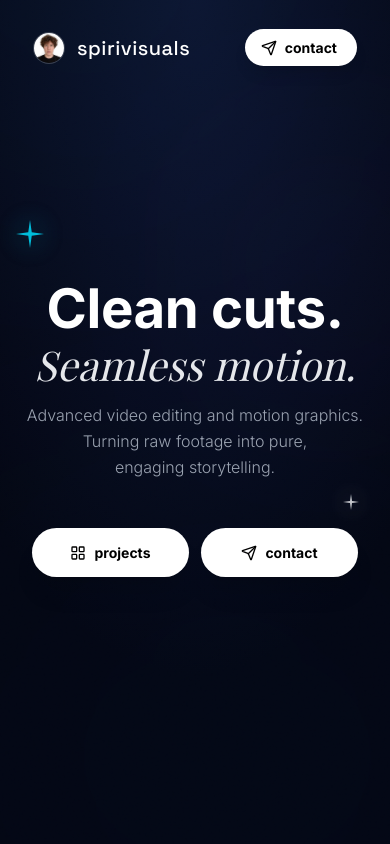
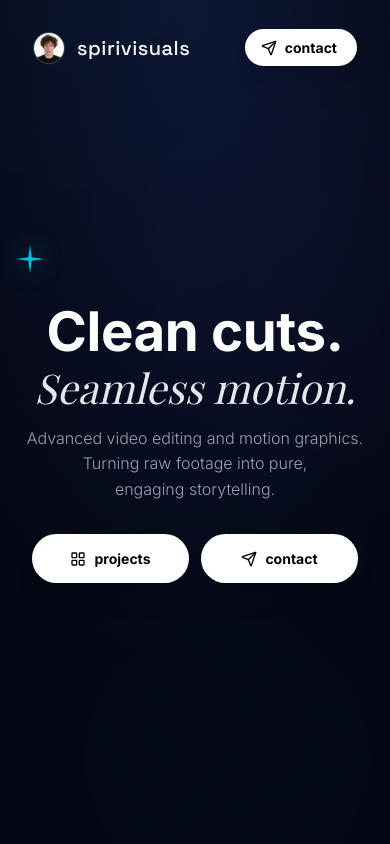
Before and after one commit to Spirivisuals/AI-website, a React (Vite) app: page / in a window 390 px wide. Shown: the top 844 px of the page. Built offline with nearby package versions, Linux system fonts and the light colour scheme; a web font is replaced by a local one.

Commit message:
Update Hero.tsx

```diff
--- a/src/components/Hero.tsx
+++ b/src/components/Hero.tsx
@@ -3,18 +3,18 @@ import { LayoutGrid, Send } from 'lucide-react';
 
 const Hero = () => {
   return (
-    <section className="relative min-h-[90vh] flex flex-col justify-center items-center text-center px-4 pt-24 md:pt-32">
+    <section className="relative min-h-[100dvh] flex flex-col justify-center items-center text-center px-4 pt-20 pb-10">
 
       {/* Background Stars (Constellation effect) */}
 
-      {/* 1. Большая голубая звездочка (Слева сверху) */}
+      {/* 1. Большая голубая звездочка (Слева сверху) - Ваши настройки сохранены */}
       <div className="absolute top-[29%] left-[4%] sm:top-[15%] sm:left-[8%] md:top-[18%] md:left-[15%] lg:top-[20%] lg:left-[20%] text-cyan-400 opacity-100 animate-pulse pointer-events-none drop-shadow-[0_0_15px_rgba(34,211,238,0.8)]">
          <svg className="w-7 h-7 md:w-10 md:h-10" viewBox="0 0 24 24" fill="currentColor">
            <path d="M12 0L13.5 10.5L24 12L13.5 13.5L12 24L10.5 13.5L0 12L10.5 10.5L12 0Z" />
          </svg>
       </div>
 
-      {/* 2. Средняя белая звездочка (Справа сверху) */}
+      {/* 2. Средняя белая звездочка (Справа сверху) - Ваши настройки сохранены */}
       <div className="absolute top-[65%] right-[8%] sm:top-[20%] sm:right-[10%] md:top-[22%] md:right-[15%] lg:top-[25%] lg:right-[18%] text-gray-100 opacity-90 animate-pulse delay-700 pointer-events-none drop-shadow-[0_0_12px_rgba(255,255,255,0.7)]">
          <svg className="w-4 h-4 md:w-6 md:h-6" viewBox="0 0 24 24" fill="currentColor">
            <path d="M12 0L13.5 10.5L24 12L13.5 13.5L12 24L10.5 13.5L0 12L10.5 10.5L12 0Z" />
@@ -37,7 +37,7 @@ const Hero = () => {
 
       {/* Контент Hero */}
       <div className="max-w-6xl mx-auto z-10 relative w-full">
-        {/* Здесь я изменил mb-6 sm:mb-8 на mb-10 sm:mb-12, чтобы сдвинуть подстрочник вниз */}
+        {/* Пункт 1 выполнен вами: mb-4 sm:mb-6 отлично связывает заголовок и подстрочник */}
         <h1 className="font-sans font-bold tracking-tight leading-[1.1] mb-4 sm:mb-6 flex flex-col items-center">
           {/* Первая строка: Clean cuts. (Жесткая однострочность) */}
           <span className="block whitespace-nowrap text-[14vw] sm:text-[4.5rem] md:text-[5.5rem] lg:text-[6.5rem]">
@@ -49,8 +49,8 @@ const Hero = () => {
           </span>
         </h1>
 
-        {/* Подстрочник */}
-        <p className="text-[16px] sm:text-[17px] md:text-2xl text-gray-400 mb-12 sm:mb-16 max-w-2xl mx-auto font-light leading-[1.6] md:leading-relaxed px-2 sm:px-0">
+        {/* Пункт 2 выполнен мной: отступ СНИЗУ уменьшен до mb-8 sm:mb-10 */}
+        <p className="text-[16px] sm:text-[17px] md:text-2xl text-gray-400 mb-8 sm:mb-10 max-w-2xl mx-auto font-light leading-[1.6] md:leading-relaxed px-2 sm:px-0">
           Advanced video editing and motion graphics. Turning raw footage into pure, <span className="whitespace-nowrap">engaging storytelling.</span>
         </p>
 
```
